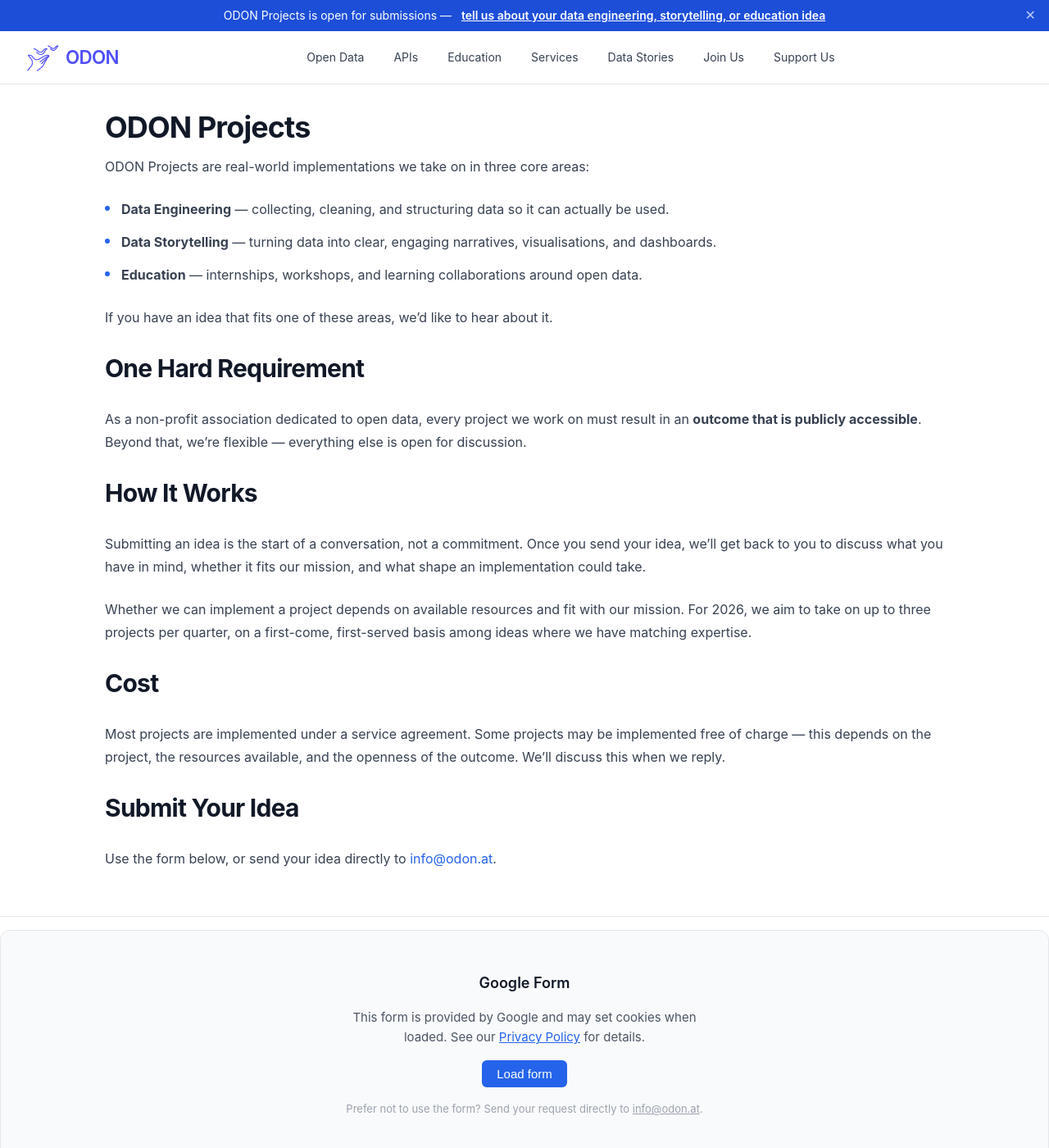
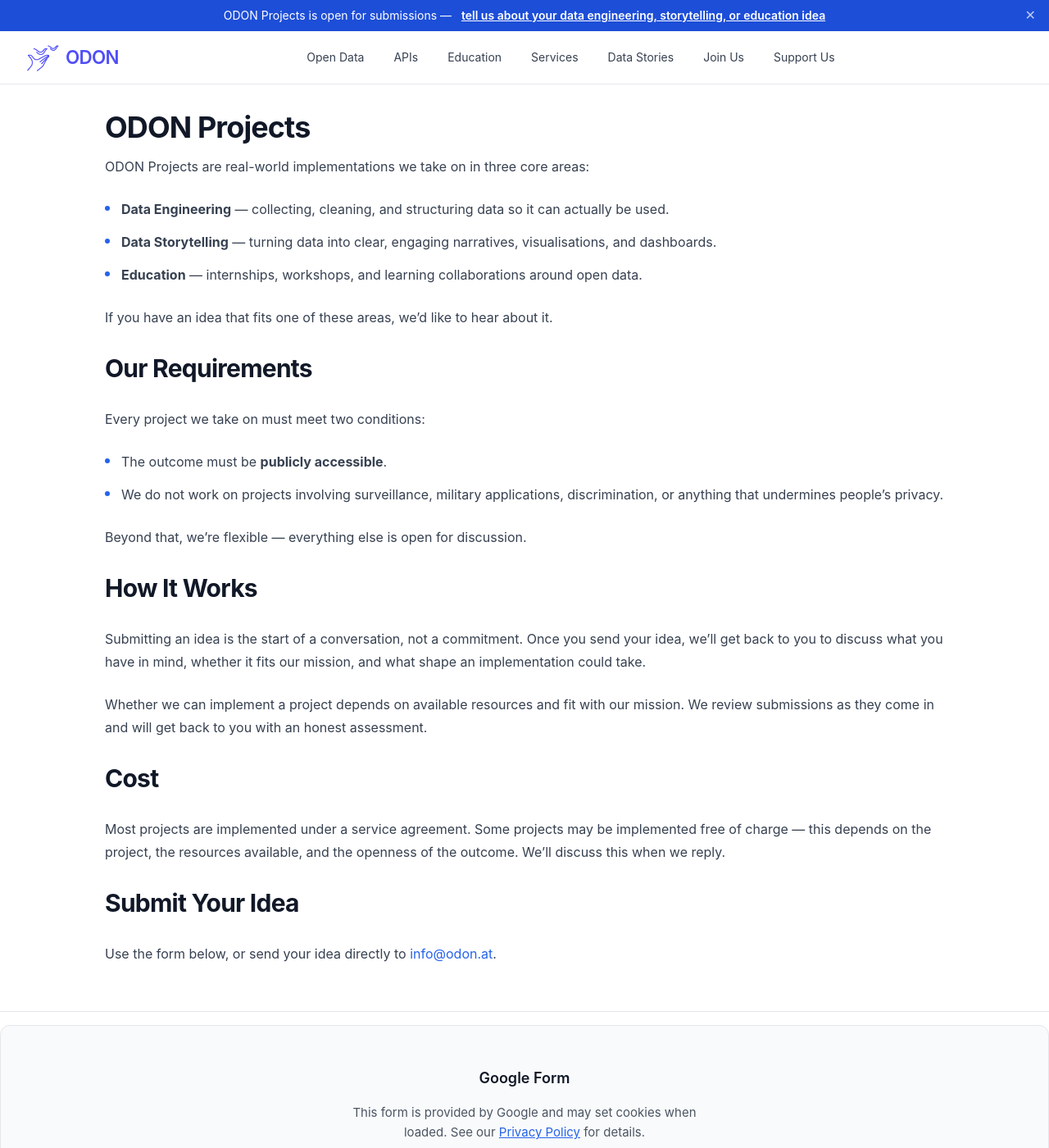
Before and after one commit to verein-odon/verein-odon.github.io, a Jekyll site: the page built from docs/en/projects.md, in a window 1280 px wide and 1400 px high. Shown: the whole window at 82% size. Built offline with Jekyll 4.4.1, drawn with Linux system fonts in a browser that asks for light colours; some of the changed text lies outside the part shown.

Commit message:
Update to ODON Projects

```diff
--- a/docs/en/projects.md
+++ b/docs/en/projects.md
@@ -23,15 +23,20 @@
 
 If you have an idea that fits one of these areas, we'd like to hear about it.
 
-## One Hard Requirement
+## Our Requirements
 
-As a non-profit association dedicated to open data, every project we work on must result in an **outcome that is publicly accessible**. Beyond that, we're flexible — everything else is open for discussion.
+Every project we take on must meet two conditions:
+
+- The outcome must be **publicly accessible**.
+- We do not work on projects involving surveillance, military applications, discrimination, or anything that undermines people's privacy.
+
+Beyond that, we're flexible — everything else is open for discussion.
 
 ## How It Works
 
 Submitting an idea is the start of a conversation, not a commitment. Once you send your idea, we'll get back to you to discuss what you have in mind, whether it fits our mission, and what shape an implementation could take.
 
-Whether we can implement a project depends on available resources and fit with our mission. For 2026, we aim to take on up to three projects per quarter, on a first-come, first-served basis among ideas where we have matching expertise.
+Whether we can implement a project depends on available resources and fit with our mission. We review submissions as they come in and will get back to you with an honest assessment.
 
 ## Cost
 
```
Also changed, not shown: other parts of docs/en/projects.md (+1 -1 lines).
